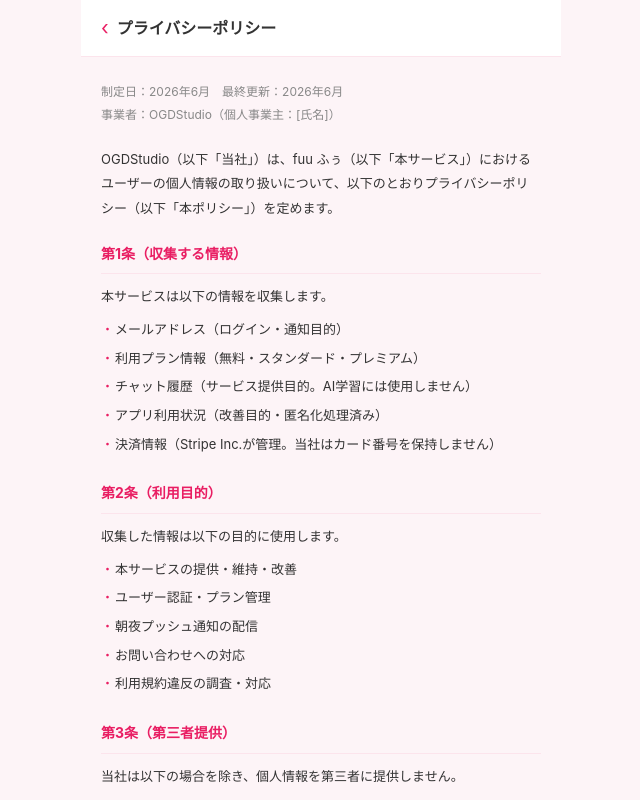
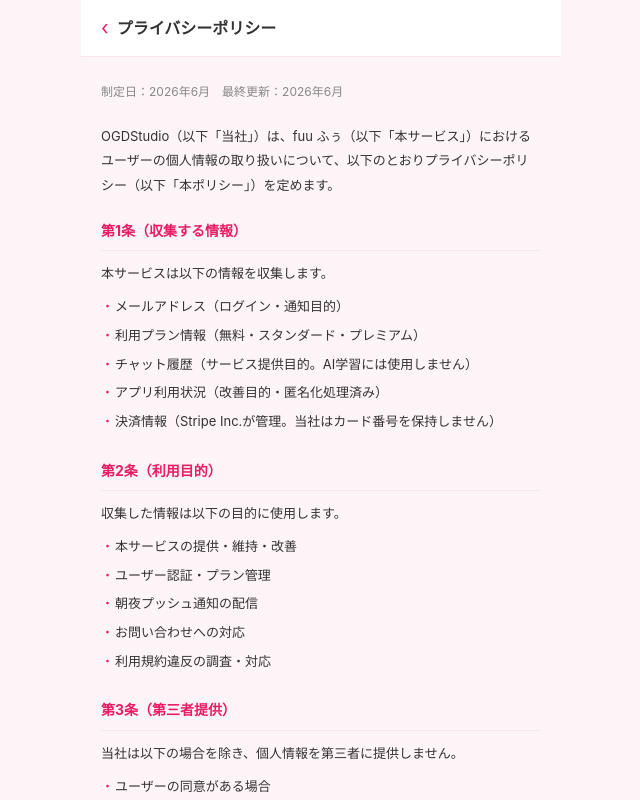
Before and after one commit to fuuApp/fuu-app, a Next.js app: page /privacy in a window 1280 px wide. Shown: the top 800 px of the page, without its empty margins (319-959 px from the left). Built offline with nearby package versions, Linux system fonts and the light colour scheme.

Commit message:
fix: PP・利用規約上部の事業者削除、特商法の氏名を極小グレー表示

```diff
--- a/src/app/privacy/page.tsx
+++ b/src/app/privacy/page.tsx
@@ -10,8 +10,7 @@ export default function PrivacyPage() {
 
       <div style={{ padding: '24px 20px', fontSize: 13, color: '#333', lineHeight: 1.9 }}>
         <p style={{ fontSize: 12, color: '#888', marginBottom: 20 }}>
-          制定日：2026年6月　最終更新：2026年6月<br />
-          事業者：OGDStudio（個人事業主：[氏名]）
+          制定日：2026年6月　最終更新：2026年6月
         </p>
 
         <p style={{ marginBottom: 20 }}>
--- a/src/app/terms/page.tsx
+++ b/src/app/terms/page.tsx
@@ -10,8 +10,7 @@ export default function TermsPage() {
 
       <div style={{ padding: '24px 20px', fontSize: 13, color: '#333', lineHeight: 1.9 }}>
         <p style={{ fontSize: 12, color: '#888', marginBottom: 20 }}>
-          fuu ふぅ 利用規約<br />
-          制定日：2026年6月　事業者：OGDStudio（個人事業主：[氏名]）
+          制定日：2026年6月
         </p>
 
         <Section title="第1条（定義）">
--- a/src/app/tokusho/page.tsx
+++ b/src/app/tokusho/page.tsx
@@ -18,7 +18,7 @@ export default function TokushoPage() {
           <tbody>
             {[
               ['販売事業者', 'OGDStudio'],
-              ['運営責任者', '[氏名]（※開業届提出後に更新）'],
+              ['運営責任者', '[氏名]'],
               ['所在地', '[バーチャルオフィス住所]（※契約後に更新）'],
               ['電話番号', '[電話番号]（※開業届提出後に更新）\nお問い合わせはメールにて承ります'],
               ['メールアドレス', 'fuu.support@gmail.com'],
@@ -44,7 +44,10 @@ export default function TokushoPage() {
                 }}>
                   {label}
                 </td>
-                <td style={{ padding: '12px 0', verticalAlign: 'top', whiteSpace: 'pre-line' }}>
+                <td style={{
+                  padding: '12px 0', verticalAlign: 'top', whiteSpace: 'pre-line',
+                  ...(label === '運営責任者' ? { fontSize: 10, color: '#bbb' } : {}),
+                }}>
                   {value}
                 </td>
               </tr>
```
